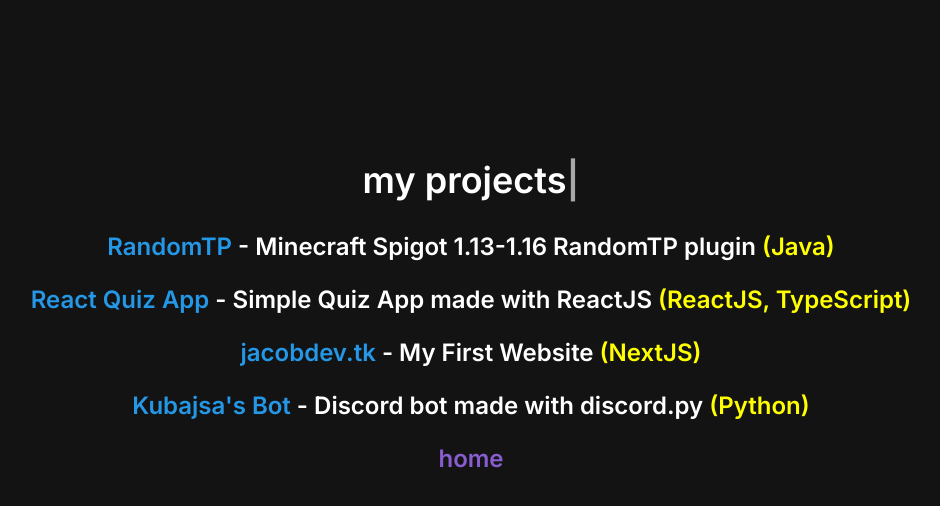
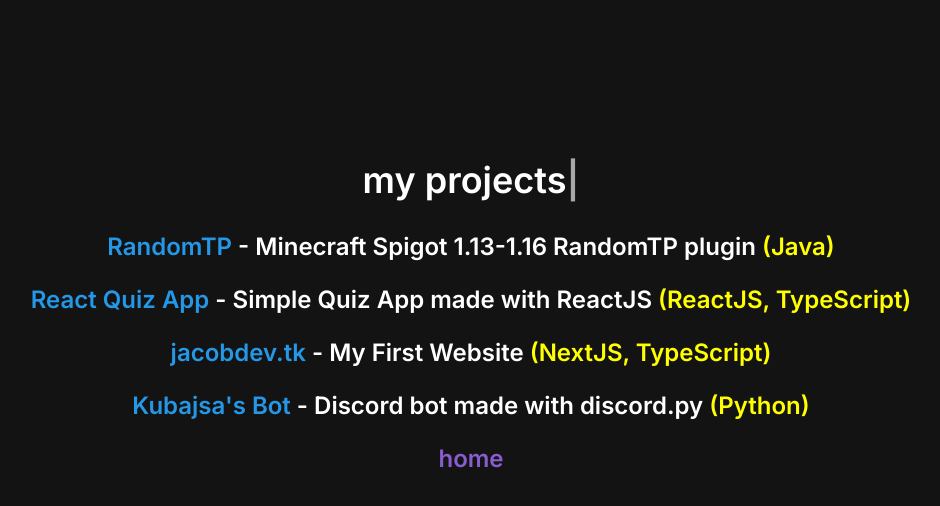
Before and after one commit to jcobn/jacobdev.tk, a Next.js app: page /projects in a window 1280 px wide. Shown: the top 506 px of the page, without its empty margins (169-1109 px from the left). Built offline with nearby package versions, Linux system fonts and the light colour scheme.

Commit message:
Update Projects Page

```diff
--- a/pages/projects.tsx
+++ b/pages/projects.tsx
@@ -44,7 +44,8 @@
           >
             jacobdev.tk
           </a>{" "}
-          - My First Website <span className={styles.language}>(NextJS)</span>
+          - My First Website{" "}
+          <span className={styles.language}>(NextJS, TypeScript)</span>
         </p>
         <p>
           <a
```
